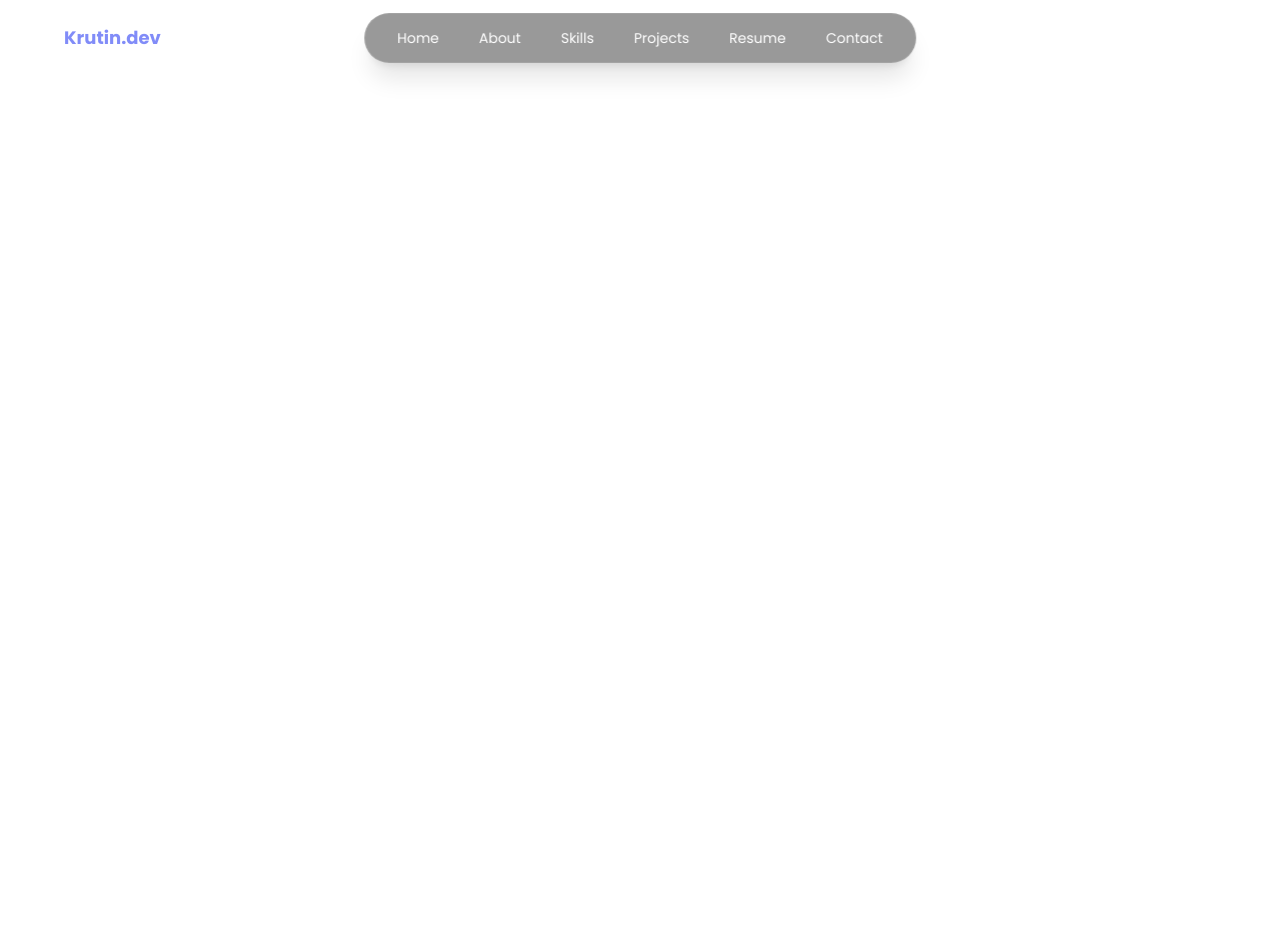
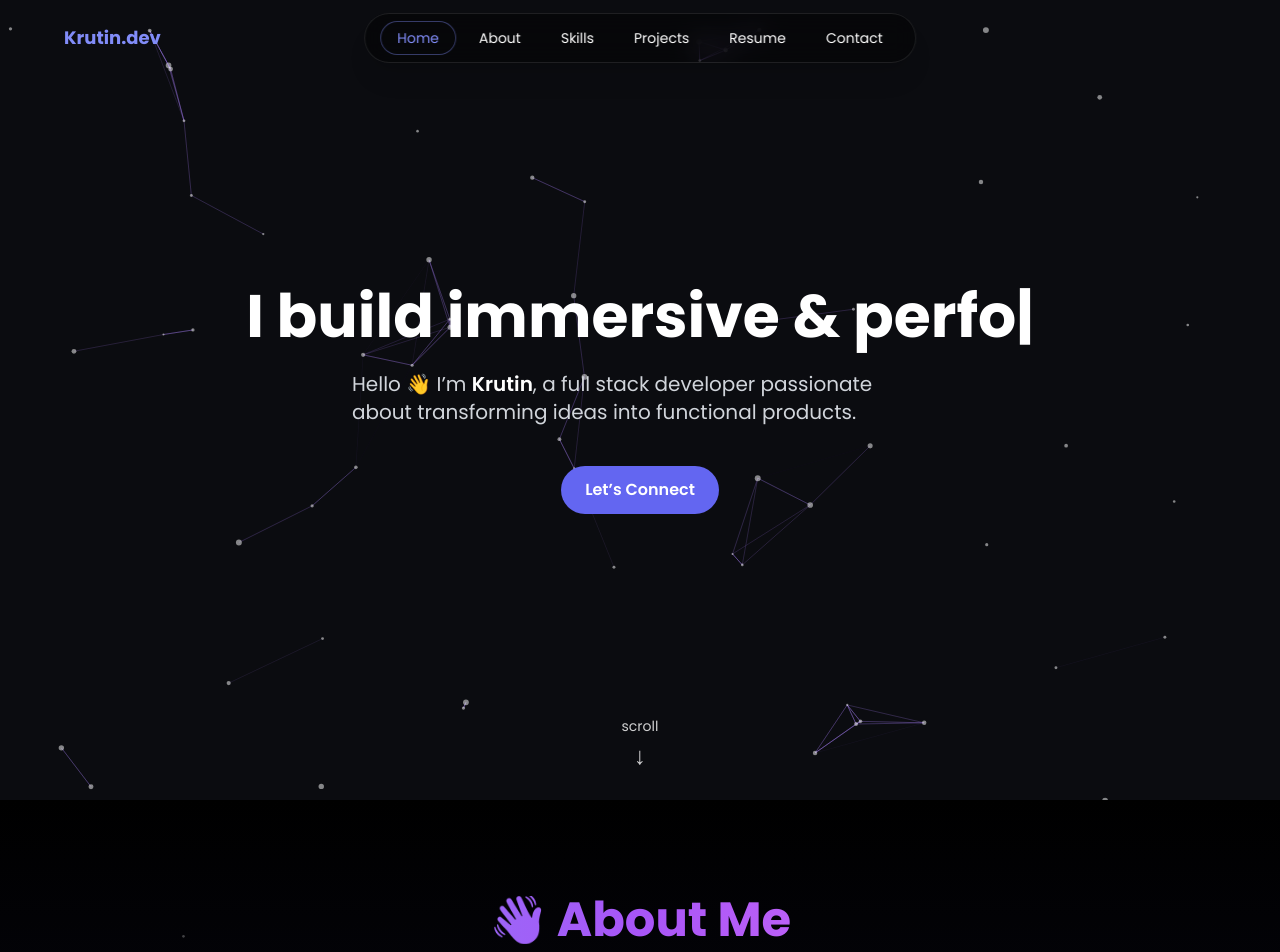
Before and after one commit to krutinpolra/portfolio-site, a Next.js app: page / in a window 1280 px wide. Shown: the top 952 px of the page. Before the commit the page ends 800 px from the top, so only its background shows below. Built offline with nearby package versions, Linux system fonts and the light colour scheme.

Commit message:
fixed home route problem

```diff
--- a/src/app/main/page.tsx
+++ /dev/null
@@ -1,15 +0,0 @@
-import Hero from '@/components/Hero';
-import TechStack from '@/components/TechStack';
-import About from '@/components/About';
-import ProjectSection from '@/components/ProjectSection';
-
-export default function HomePage() {
-  return (
-    <>
-      <Hero />
-      <About />
-      <TechStack />
-      <ProjectSection />
-    </>
-  );
-}
--- a/src/app/page.tsx
+++ b/src/app/page.tsx
@@ -1,10 +1,15 @@
-// This will redirect "/" → "/main"
-export default function RedirectToMain() {
+import Hero from '@/components/Hero';
+import TechStack from '@/components/TechStack';
+import About from '@/components/About';
+import ProjectSection from '@/components/ProjectSection';
+
+export default function HomePage() {
   return (
-    <script
-      dangerouslySetInnerHTML={{
-        __html: `window.location.href = "/main"`,
-      }}
-    />
+    <>
+      <Hero />
+      <About />
+      <TechStack />
+      <ProjectSection />
+    </>
   );
 }
--- a/src/components/Navbar.tsx
+++ b/src/components/Navbar.tsx
@@ -5,7 +5,7 @@ import { usePathname } from 'next/navigation';
 import { motion, AnimatePresence } from 'framer-motion';
 import { useEffect, useState } from 'react';
 const navLinks = [
-  { name: 'Home', href: '/main' },
+  { name: 'Home', href: '/' },
   { name: 'About', href: '#about' },
   { name: 'Skills', href: '#techstack' },
   { name: 'Projects', href: '#projectsection' },
--- a/src/model/project.model.ts
+++ b/src/model/project.model.ts
@@ -25,7 +25,7 @@ export const projects: Project[] = [
     title: 'Fragments API',
     description:
       'A file storage and conversion API supporting Markdown rendering, image transformations, and AWS integrations.',
-    image: '/images/fragment-microservice.png', // replace with your actual image path
+    image: '/images/fragment-microservice-1.png', // replace with your actual image path
     techStack: ['Node.js', 'Express', 'AWS', 'MongoDB'],
     hueA: 235,
     hueB: 265,
```
